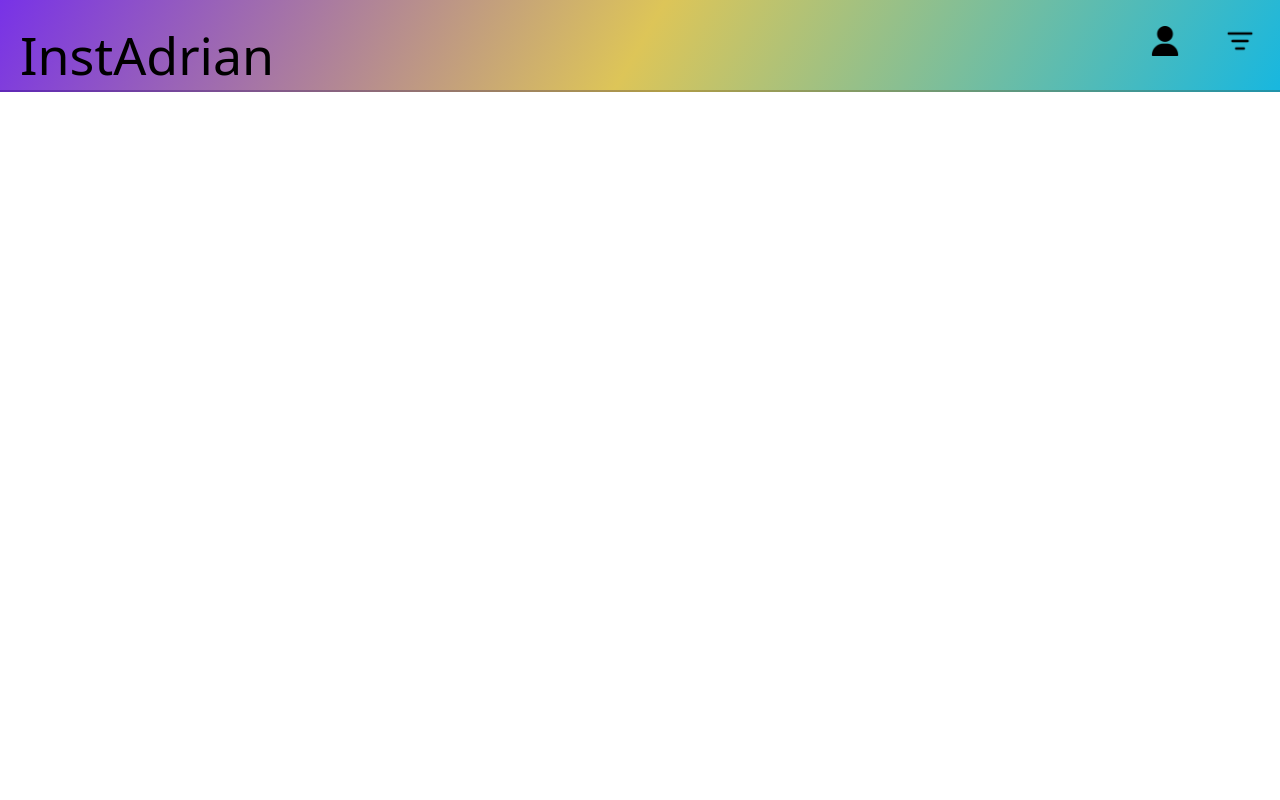
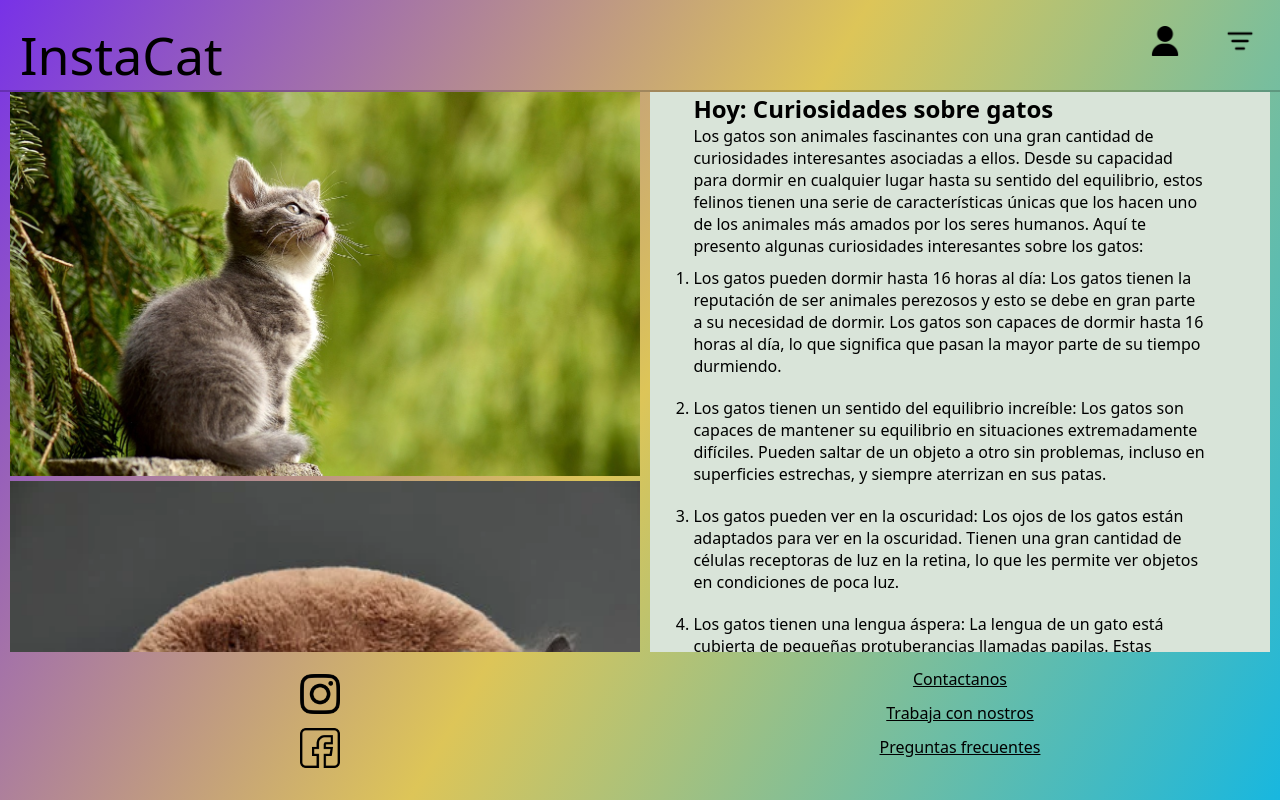
Before and after one commit to Ragnarok794/Landing, a plain HTML site: page index.html in a window 1280 px wide. Drawn offline with Linux system fonts and the light colour scheme.

Commit message:
landing terminado

```diff
--- a/index.html
+++ b/index.html
@@ -9,9 +9,9 @@
 </head>
 
 <body>
-
+    <div class="header">
     <nav class="navbar">
-        <p class="logo"> InstAdrian</p>
+        <p class="logo"> InstaCat</p>
         <label for="chkToggle" class="navbar-toggle" id="js-navbartoggle"><img src="./assets/7693332.png" class="iconos"></label>
         <input type="checkbox" id="chkToggle"class="checkbox"/>
         <ul class="option-nav" id="js-options">
@@ -26,7 +26,72 @@
         </ul>
 
     </nav>
+    </div>
+    <div class="main">
+        <div class="galeria">
+           <img src="./assets/cat1.jfif" alt="" class="imagenes">
+           <img src="./assets/cat2.webp" alt="" class="imagenes">
+           <img src="./assets/cat3.jfif" alt="" class="imagenes">
+           <img src="./assets/cat4.jpg" alt="" class="imagenes">
+           <img src="./assets/cat5.png" alt="" class="imagenes">
+           <img src="./assets/cat6.webp" alt="" class="imagenes">
 
+
+
+
+
+        </div>
+        <div class="textos">
+            <section class="articulo">
+                <h2>Hoy: Curiosidades sobre gatos</h2>
+            <article>
+                Los gatos son animales fascinantes con una gran cantidad de curiosidades interesantes asociadas a ellos. Desde su capacidad para dormir en cualquier lugar hasta su sentido del equilibrio, estos felinos tienen una serie de características únicas que los hacen uno de los animales más amados por los seres humanos.
+
+            Aquí te presento algunas curiosidades interesantes sobre los gatos:
+
+            <ol>
+            <li>Los gatos pueden dormir hasta 16 horas al día: Los gatos tienen la reputación de ser animales perezosos y esto se debe en gran parte a su necesidad de dormir. Los gatos son capaces de dormir hasta 16 horas al día, lo que significa que pasan la mayor parte de su tiempo durmiendo.
+            </li>
+            <li>Los gatos tienen un sentido del equilibrio increíble: Los gatos son capaces de mantener su equilibrio en situaciones extremadamente difíciles. Pueden saltar de un objeto a otro sin problemas, incluso en superficies estrechas, y siempre aterrizan en sus patas.
+            </li>
+            <li>Los gatos pueden ver en la oscuridad: Los ojos de los gatos están adaptados para ver en la oscuridad. Tienen una gran cantidad de células receptoras de luz en la retina, lo que les permite ver objetos en condiciones de poca luz.
+            </li>
+            <li>Los gatos tienen una lengua áspera: La lengua de un gato está cubierta de pequeñas protuberancias llamadas papilas. Estas papilas le permiten al gato lamer su pelaje para mantenerse limpio y también pueden ser utilizadas para desgarrar la carne cuando cazan.
+            </li>
+            <li>Los gatos tienen un sentido del olfato muy agudo: Los gatos tienen un sentido del olfato mucho más agudo que los seres humanos. Pueden detectar olores que nosotros no podemos, lo que les permite encontrar comida y detectar posibles peligros.
+            </li>
+            <li>Los gatos pueden comunicarse de diferentes maneras: Los gatos tienen una serie de formas de comunicación, incluyendo maullidos, ronroneos, gruñidos y silbidos. También pueden comunicarse a través de señales corporales, como el movimiento de la cola y las orejas.
+            </li>
+            </ol>
+            Estas son solo algunas de las curiosidades fascinantes sobre los gatos. No es de extrañar que estos animales sean tan populares en todo el mundo y hayan conquistado el corazón de muchas personas.
+            </article>
+            </section>
+        </div>
+
+
+
+
+
+
+
+
+
+
+    </div>
+    <footer>
+        <div class="footer">
+            <div class="rrss">
+            <img src="./assets/instagram.png" class="iconos2">
+
+            <img src="./assets/facebook.png" class="iconos2">
+            </div>
+            <div class="contact" >
+                <a href="#" class="otros">Contactanos</a>
+                <a href="#" class="otros">Trabaja con nostros</a>
+                <a href="#" class="otros">Preguntas frecuentes</a>
+            </div>
+        </div>
+    </footer>
 
 
 </body>
--- a/style.css
+++ b/style.css
@@ -3,21 +3,38 @@
     margin: 0;
     padding: 0;
     font-family: system-ui, -apple-system, BlinkMacSystemFont, 'Segoe UI', Roboto, Oxygen, Ubuntu, Cantarell, 'Open Sans', 'Helvetica Neue', sans-serif;
+
 }
+body{
+      height: 100vh;
+    background-image: linear-gradient(300deg, #18b7df 0%, rgb(221, 197, 88) 50%, rgb(120, 50, 231) 100%);
+    display:flex;
+    flex-direction: column;
 
+
+}
+.header{
+    position: relative;
+    top: 0;
+
+    z-index: 1;
+}
 .navbar{
     font-size:  1.8em;
-    background-image: linear-gradient(300deg, #18b7df 0%, rgb(221, 197, 88) 50%, rgb(120, 50, 231) 100%);
     border-bottom: 2px solid rgba(0,0,0,0.2);
+    z-index: 1;
+
 }
 
 .option-nav {
     list-style-type:none;
     display: none;
+    z-index: 1;
 }
 .perfil-nav {
     list-style-type:none;
     display: none;
+    z-index: ;
 }
 
 .iconos{
@@ -26,6 +43,7 @@
 .nav-links{
     text-decoration: none;
     color: rgb(19, 17, 17);
+
 }
 
 .option-nav li{
@@ -36,7 +54,9 @@
 .perfil-nav li{
     text-align: center;
     margin: 15px auto;
+
 }
+
 
 .logo{
     display: inline-block;
@@ -67,12 +87,81 @@ display: none;
 #perfiltoggle:checked +ul.perfil-nav{
     display:block;
 }
+.main{
+   position: relative;
+   max-height: 80vh;
+   width: 100%;
+  padding: 0 10px;
 
+   display: grid;
+   grid-template-columns: 1fr 1fr;
+
+
+
+}
+
+.galeria{
+    max-height: 70vh;
+
+    overflow: scroll;
+}
+.imagenes{
+    width: 100%;
+    padding: 10px auto;
+
+
+
+
+}
+.textos{
+    background-color: rgb(217, 228, 217);
+    margin-left: 10px;
+    max-height: 70vh;
+    overflow-y: scroll;
+
+}
+.articulo{
+    width: 90%;
+    padding-left: 7%;
+}
+.articulo >article > ol > li{
+    padding: 10px 0px;
+}
+
+.footer{
+    height: 15vh;
+    display: grid;
+    grid-template-columns: 1fr 1fr;
+}
+
+.rrss {
+    display: flex;
+    flex-direction: column;
+    align-items: center;
+    padding-top: 15px;
+}
+.iconos2{
+    width: 40px;
+    height: 40px;
+    margin:7px 0px;
+
+}
+.contact{
+    display: flex;
+    flex-direction: column;
+    align-items: center;
+    padding-top: 10px;
+}
+.otros{
+   padding: 6px 0px;
+   color: black;
+}
 
 @media screen and (min-width: 768px){
     .option-nav{
     max-width: 100px;
     position: absolute;
+    ;
     right: 0px;
     font-size: 0.7em;
     background-color: beige;
@@ -81,6 +170,7 @@ display: none;
     .perfil-nav{
         max-width: 100px;
         position: absolute;
+
         right: 100px;
         font-size: 0.7em;
         background-color: beige;
```
Also changed, not shown: assets/cat1.jfif (added), assets/cat2.webp (added), assets/cat3.jfif (added), assets/cat4.jpg (added), assets/cat5.png (added), assets/cat6.webp (added), assets/facebook.png (added), assets/instagram.png (added).
